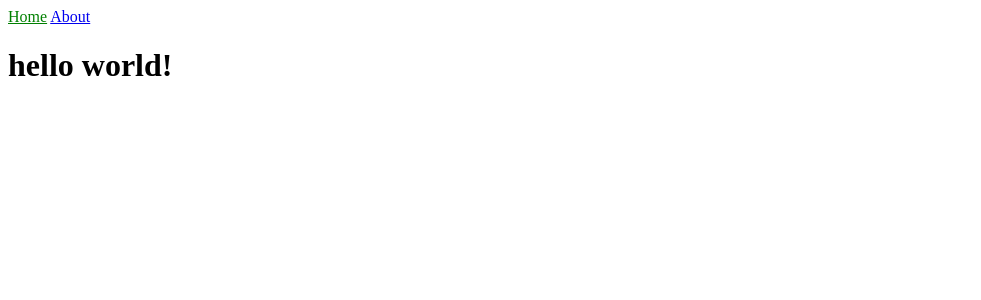
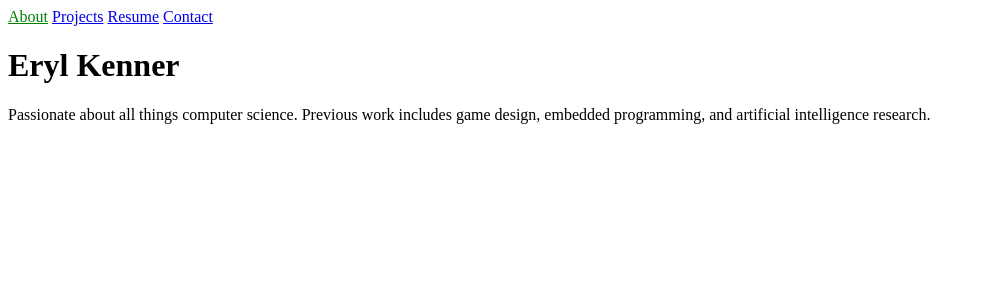
Before and after one commit to ErylKenner/ErylKenner.github.io, a Jekyll site: the page built from index.md, in a window 1280 px wide. Shown: the top 300 px of the page, without its empty margins (0-981 px from the left). Built offline with Jekyll 4.4.1, drawn with Linux system fonts in a browser that asks for light colours.

Commit message:
Added main pages

```diff
--- /dev/null
+++ b/index.md
@@ -0,0 +1,7 @@
+---
+layout: default
+title: Eryl Kenner
+---
+# Eryl Kenner
+
+Passionate about all things computer science. Previous work includes game design, embedded programming, and artificial intelligence research.
--- a/index.html
+++ b/projects.md
@@ -2,4 +2,6 @@
 layout: default
 title: Eryl Kenner
 ---
-<h1>{{ "Hello World!" | downcase }}</h1>
+# Projects
+
+These are some of my projects.
```
Also changed, not shown: _data/navigation.yml (+7 -3 lines), about.markdown (deleted, +0 -18 lines), about.md (deleted, +0 -7 lines), contact.md (added, +7 -0 lines), resume.md (added, +7 -0 lines).
